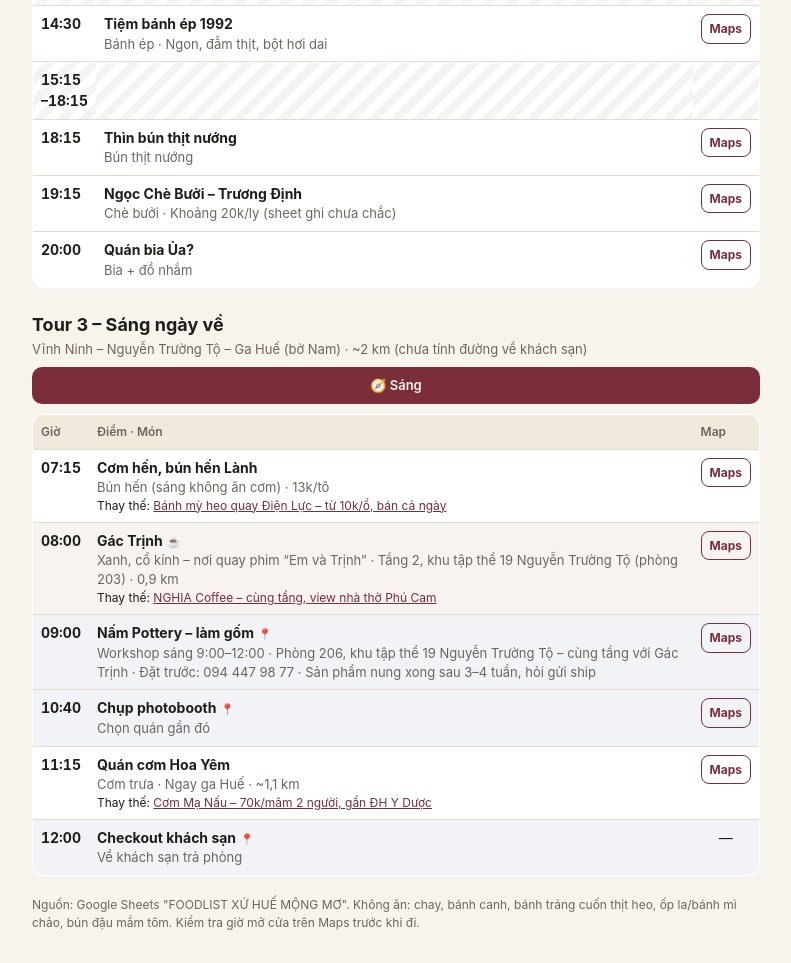
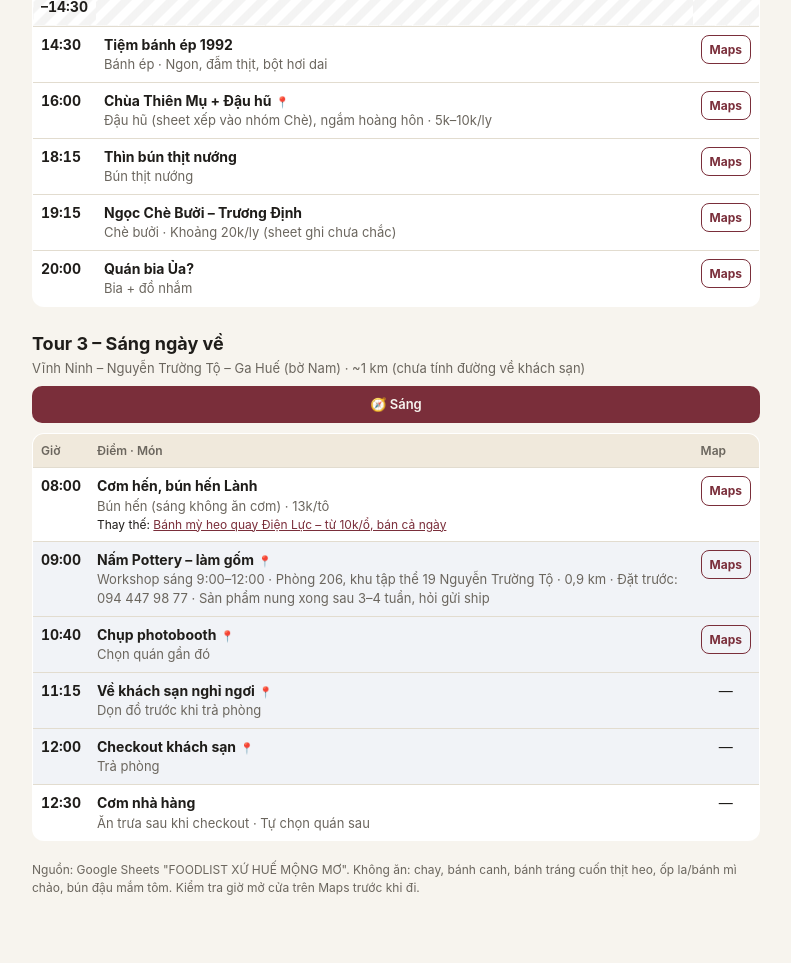
Before and after one commit to luandang4/hue-food-tour, a plain HTML site: page index.html in a window 1280 px wide. Shown: the part 1387-2350 px from the top of the page, without its empty margins (244-1035 px from the left). After the commit the page ends 2315 px from the top, so only its background shows below. Drawn offline with Linux system fonts and the light colour scheme.

Commit message:
Move Thiên Mụ to Tour 2, simplify Tour 3 morning
Co-Authored-By: Claude Opus 5.5 <noreply@anthropic.com>

```diff
--- a/index.html
+++ b/index.html
@@ -45,12 +45,12 @@ const M = s => "https://www.google.com/maps/search/?api=1&query=" + encodeURICom
 const TOURS = {
  t1: {
   title: "Tour 1 – Bờ Bắc",
-  area: "Kinh Thành – Tây Lộc – Lăng Khải Định – Đồi Thiên An – Thiên Mụ – Gia Hội",
-  desc: "Cả ngày. Sáng: bún bò Loan, xôi, Phê La rồi vào Đại Nội. Trưa: cơm hến chợ Tây Lộc. Chiều: lăng Khải Định, đồi Thiên An, hoàng hôn ở Thiên Mụ. Tối: cụm Gia Hội.",
-  total: "~53 km",
+  area: "Kinh Thành – Gia Hội – Lăng Khải Định – Đồi Thiên An",
+  desc: "Cả ngày. Sáng: bún bò Loan, xôi, Phê La rồi vào Đại Nội. Trưa: cơm hến chợ Tây Lộc. Chiều: lăng Khải Định, đồi Thiên An, chè và bèo nậm lọc. Tối: cafe, ốc.",
+  total: "~47 km",
   routes: [
    ["Chỉ đường: Sáng → Trưa","https://www.google.com/maps/dir/16.4552769,107.5879102/16.4768718,107.5834445/16.4671334,107.5905512/16.4678107,107.5790879/16.471901,107.575877/16.4792689,107.5936163"],
-   ["Chỉ đường: Chiều → Tối","https://www.google.com/maps/dir/16.4792689,107.5936163/16.3990174,107.5903393/16.4105291,107.5823373/16.4537195,107.5445808/16.4690466,107.5850157/16.4819779,107.5896761/16.4733122,107.5815629/16.4791391,107.5892809"]
+   ["Chỉ đường: Chiều → Tối","https://www.google.com/maps/dir/16.4792689,107.5936163/16.3990174,107.5903393/16.4105291,107.5823373/16.4690466,107.5850157/16.4819779,107.5896761/16.4733122,107.5815629/16.4791391,107.5892809"]
   ],
   stops: [
    {time:"06:30",kind:"food",opt:true,hr:true,name:"Bún bò Loan",cat:"Bún bò Huế",dish:"Bún bò Huế (ăn sáng)",addr:"P. Thuận Hóa (bờ Nam)",info:"Từ 30k/tô",note:"Sheet: “Gu ba mẹ tui – 2 con người rất khó tính vụ ăn uống”.",
@@ -67,26 +67,26 @@ const TOURS = {
     map:"https://www.google.com/maps/place/C%C6%A1m+h%E1%BA%BFn+Hoa+%C4%90%C3%B4ng/@16.4584265,107.5442169,14z/data=!4m10!1m2!2m1!1zdGnhu4dtIGPGoW0gaHXhur8!3m6!1s0x3141a120eec0e6c3:0x5e3ba950477012ba!8m2!3d16.4792689!4d107.5936163!15sChF0aeG7h20gY8ahbSBodeG6v1oTIhF0aeG7h20gY8ahbSBodeG6v5IBFXZpZXRuYW1lc2VfcmVzdGF1cmFudOABAA!16s%2Fg%2F11bws53nys"},
    {time:"13:30",end:"14:45",kind:"sight",name:"Lăng Khải Định",addr:"Thủy Bằng, P. Thủy Xuân (phía Nam thành phố)",dist:"12,4 km · ~35 phút",map:M("Lăng Khải Định Huế")},
    {time:"15:00",end:"16:00",kind:"sight",name:"Đồi Thiên An",addr:"Thủy Bằng, P. Thủy Xuân (phía Nam thành phố)",note:"Đi luôn sau Lăng Khải Định, rồi lên Thiên Mụ.",dist:"3,2 km · ~10 phút",map:M("Đồi Thiên An Huế")},
-   {time:"16:30",end:"17:30",kind:"food",hr:true,sightToo:true,name:"Chùa Thiên Mụ + Đậu hũ",cat:"Chè",dish:"Đậu hũ (sheet xếp vào nhóm Chè), ngắm hoàng hôn",addr:"Đường Nguyễn Phúc Nguyên, P. Kim Long",info:"5k–10k/ly",note:"Trước chùa có cả một dãy hàng đậu hũ, ngồi hàng nào cũng được.",dist:"10,1 km · ~28 phút",map:M("Chùa Thiên Mụ Huế")},
-   {time:"17:50",kind:"food",hr:true,name:"Chè Mợ Tôn Đích",cat:"Chè",dish:"Chè bột lọc heo quay (đặc sản)",addr:"Khu cửa Thượng Tứ, Đông Ba, P. Phú Xuân",info:"17k/ly",note:"Nằm trên đường từ Thiên Mụ về Gia Hội.",dist:"5,5 km · ~15 phút",
+   {time:"16:30",kind:"food",hr:true,name:"Chè Mợ Tôn Đích",cat:"Chè",dish:"Chè bột lọc heo quay (đặc sản)",addr:"Khu cửa Thượng Tứ, Đông Ba, P. Phú Xuân",info:"17k/ly",note:"Từ Đồi Thiên An về thành phố.",dist:"9,3 km · ~25 phút",
     map:"https://www.google.com/maps/place/Ch%C3%A8+M%E1%BB%A3+T%C3%B4n+%C4%90%C3%ADch/@16.4690466,107.5850157,17z/data=!4m6!3m5!1s0x3141a13065375f0f:0x1c449355353d15b2!8m2!3d16.4690466!4d107.5850157!16s%2Fg%2F11c4tb28kd"},
-   {time:"18:30",kind:"food",hr:true,name:"Bánh Bèo Nậm Lọc Huế Xưa",cat:"Bánh Huế",dish:"Bánh bèo, nậm, bánh lọc",addr:"Đường Nguyễn Bỉnh Khiêm, Gia Hội",note:"Sheet ghi quán bán trưa và xế. Nếu đã đóng, ăn ngay sau Xôi Ngô Đức Kế buổi sáng.",dist:"1,8 km · ~6 phút",
+   {time:"17:15",kind:"food",hr:true,name:"Bánh Bèo Nậm Lọc Huế Xưa",cat:"Bánh Huế",dish:"Bánh bèo, nậm, bánh lọc",addr:"Đường Nguyễn Bỉnh Khiêm, Gia Hội",note:"Sheet ghi quán bán trưa và xế. Giờ 17:15 vẫn trong khung xế.",dist:"1,8 km · ~6 phút",
     map:"https://www.google.com/maps/place/Qu%C3%A1n+B%C3%A1nh+B%C3%A8o+N%E1%BA%ADm+L%E1%BB%8Dc+Hu%E1%BA%BF+X%C6%B0a/@16.4819779,107.5896761,17z/data=!4m6!3m5!1s0x3141a0d884d0af8f:0xaee706b9b3cdd8f6!8m2!3d16.4819779!4d107.5896761!16s%2Fg%2F11hbg8pxg1"},
+   {time:"18:00",end:"19:15",kind:"free",name:""},
    {time:"19:15",end:"19:55",kind:"cafe",name:"Tan. cafe – 86 Đinh Tiên Hoàng",dish:"Industrial, xanh, có bàn cao · cafe muối, matcha latte, cafe bắp",addr:"86 Đinh Tiên Hoàng, P. Phú Xuân (Kinh Thành)",info:"Chủ sheet thích cơ sở này nhất",dist:"1,8 km · ~6 phút",
     map:M("tan. cafe 86 Đinh Tiên Hoàng Huế")},
    {time:"20:05",kind:"food",hr:true,name:"Ốc Hẻm Huế",cat:"Ốc",dish:"Các món ốc",addr:"Gia Hội, P. Phú Xuân",info:"Ngon, đông khách",dist:"2 km · ~6 phút",
     map:"https://www.google.com/maps/place/%E1%BB%90c+H%E1%BA%BBm+Hu%E1%BA%BF/@16.4791391,107.5892809,17z/data=!4m6!3m5!1s0x3141a1441d8fb92f:0x9292b0aea10208a9!8m2!3d16.4791391!4d107.5892809!16s%2Fg%2F11t_hxv8x0"},
   ],
-  sights:["Đại Nội (Hoàng Thành)","Chợ Tây Lộc – đồ 2hand","Lăng Khải Định","Đồi Thiên An","Chùa Thiên Mụ – hoàng hôn","Phố cổ Gia Hội về đêm"]
+  sights:["Đại Nội (Hoàng Thành)","Chợ Tây Lộc – đồ 2hand","Lăng Khải Định","Đồi Thiên An","Phố cổ Gia Hội về đêm"]
  },
  t2: {
   title: "Tour 2 – Bờ Nam",
-  area: "An Cựu – Vỹ Dạ – Vĩnh Ninh – Phố Tây",
-  desc: "Cả ngày. Sáng: xôi, cà phê retro ven sông, cà phê mèo. Trưa: bún mắm heo quay. Chiều: bánh ép, thời gian trống. Tối: bún thịt nướng, chè bưởi, kết thúc bằng bia ở Phố Tây.",
-  total: "~9 km",
+  area: "An Cựu – Vỹ Dạ – Thiên Mụ – Phố Tây",
+  desc: "Cả ngày. Sáng: xôi, cà phê retro ven sông, cà phê mèo. Trưa: bún mắm heo quay. Chiều: bánh ép, hoàng hôn ở chùa Thiên Mụ + đậu hũ. Tối: bún thịt nướng, chè bưởi, kết thúc bằng bia ở Phố Tây.",
+  total: "~22 km",
   routes: [
    ["Chỉ đường: Sáng → Chiều","https://www.google.com/maps/dir/16.4586672,107.5985064/16.4563909,107.6017607/16.4607647,107.6056488/16.4613952,107.604454/16.4585147,107.6091045"],
-   ["Chỉ đường: Chiều → Tối","https://www.google.com/maps/dir/16.4585147,107.6091045/16.4682284,107.6006988/16.4650454,107.5887145/16.4691608,107.5957886"]
+   ["Chỉ đường: Chiều → Tối","https://www.google.com/maps/dir/16.4585147,107.6091045/16.4537195,107.5445808/16.4682284,107.6006988/16.4650454,107.5887145/16.4691608,107.5957886"]
   ],
   stops: [
    {time:"07:00",kind:"food",hr:true,name:"Xôi Dì Gái",cat:"Xôi",dish:"Xôi lộn xộn",addr:"Khu Phan Đình Phùng, P. Thuận Hóa",info:"Từ 15k",
@@ -100,39 +100,35 @@ const TOURS = {
    {time:"13:00",end:"14:30",kind:"free",name:""},
    {time:"14:30",kind:"food",hr:true,name:"Tiệm bánh ép 1992",cat:"Bánh ép",dish:"Bánh ép",addr:"Khu An Đông, P. An Cựu",info:"Ngon, đẫm thịt, bột hơi dai",dist:"0,75 km · ~3 phút",
     map:"https://www.google.com/maps/place/Ti%E1%BB%87m+b%C3%A1nh+%C3%A9p+1992/@16.4585147,107.6091045,17z/data=!4m6!3m5!1s0x3141a1581796c887:0xae0403180c0559f8!8m2!3d16.4585147!4d107.6091045!16s%2Fg%2F11twhypz4f"},
-   {time:"15:15",end:"18:15",kind:"free",name:""},
-   {time:"18:15",kind:"food",hr:true,name:"Thìn bún thịt nướng",cat:"Cháo, bún",dish:"Bún thịt nướng",addr:"Đường Văn Cao, P. Vỹ Dạ",dist:"2 km · ~6 phút",note:"Thay cho Cá Viên O Huệ.",
+   {time:"16:00",end:"17:30",kind:"food",hr:true,sightToo:true,name:"Chùa Thiên Mụ + Đậu hũ",cat:"Chè",dish:"Đậu hũ (sheet xếp vào nhóm Chè), ngắm hoàng hôn",addr:"Đường Nguyễn Phúc Nguyên, P. Kim Long",info:"5k–10k/ly",note:"Trước chùa có cả một dãy hàng đậu hũ, ngồi hàng nào cũng được.",dist:"8,2 km · ~22 phút",map:M("Chùa Thiên Mụ Huế")},
+   {time:"18:15",kind:"food",hr:true,name:"Thìn bún thịt nướng",cat:"Cháo, bún",dish:"Bún thịt nướng",addr:"Đường Văn Cao, P. Vỹ Dạ",dist:"7 km · ~20 phút",note:"Thay cho Cá Viên O Huệ.",
     map:"https://www.google.com/maps/place/Th%C3%ACn+b%C3%BAn+th%E1%BB%8Bt+n%C6%B0%E1%BB%9Bng/@16.4682335,107.5958332,17z/data=!3m1!4b1!4m6!3m5!1s0x3141a1a4cb51b0e3:0x5a65f7d9047ace0f!8m2!3d16.4682284!4d107.6006988!16s%2Fg%2F11sxxf6mk5"},
    {time:"19:15",kind:"food",name:"Ngọc Chè Bưởi – Trương Định",cat:"Chè",dish:"Chè bưởi",addr:"Khu 30 Trương Định, Vĩnh Ninh, P. Thuận Hóa",info:"Khoảng 20k/ly (sheet ghi chưa chắc)",note:"Không tô xanh trong sheet và chủ sheet thấy hơi ngọt; ăn tráng miệng sau bún thịt nướng. Có thể gọi ít ngọt.",dist:"1,7 km · ~5 phút",
     map:"https://www.google.com/maps/place/NG%E1%BB%8CC+CH%C3%88+B%C6%AF%E1%BB%9EI+-+TR%C6%AF%C6%A0NG+%C4%90%E1%BB%8ANH/@16.4650454,107.5887145,17z/data=!4m6!3m5!1s0x3141a1733b44edc7:0x9905b4101091f08c!8m2!3d16.4650454!4d107.5887145!16s%2Fg%2F11ryqvmzzq"},
    {time:"20:00",kind:"food",hr:true,name:"Quán bia Ủa?",cat:"Nhậu",dish:"Bia + đồ nhắm",addr:"Đường Võ Thị Sáu (Phố Tây)",note:"Muốn ăn Cơm niêu Chạn thì quán ở ngay cạnh, cũng trên Võ Thị Sáu.",dist:"1,2 km · ~4 phút",
     map:"https://www.google.com/maps/place/Qu%C3%A1n+bia+%E1%BB%A6a%3F/@16.4691608,107.5957886,17z/data=!4m6!3m5!1s0x3141a191d647371d:0x9d53b7e32ddcb634!8m2!3d16.4691608!4d107.5957886!16s%2Fg%2F11p74r22kp"}
   ],
-  sights:["Chợ An Cựu","Bờ sông Lê Lợi","Cầu Trường Tiền lên đèn","Phố đi bộ Phố Tây","Vỹ Dạ"]
+  sights:["Chùa Thiên Mụ – hoàng hôn","Chợ An Cựu","Bờ sông Lê Lợi","Cầu Trường Tiền lên đèn","Phố đi bộ Phố Tây","Vỹ Dạ"]
  },
  t3: {
   title: "Tour 3 – Sáng ngày về",
   area: "Vĩnh Ninh – Nguyễn Trường Tộ – Ga Huế (bờ Nam)",
-  desc: "Buổi sáng trước khi trả phòng: bún hến, cafe Gác Trịnh, làm gốm ở Nấm Pottery (cùng toà nhà), chụp photobooth, ăn trưa sớm rồi checkout 12:00.",
-  total: "~2 km (chưa tính đường về khách sạn)",
+  desc: "Buổi sáng ngày về: bún hến, làm gốm ở Nấm Pottery, chụp photobooth, về nghỉ rồi checkout 12:00, ăn trưa sau khi trả phòng.",
+  total: "~1 km (chưa tính đường về khách sạn)",
   routes: [
-   ["Chỉ đường: Sáng","https://www.google.com/maps/dir/16.4604975,107.5902821/16.4558853,107.5867182/16.4572104,107.5780953"]
+   ["Chỉ đường: Sáng","https://www.google.com/maps/dir/16.4604975,107.5902821/16.4557891,107.5867759"]
   ],
   stops: [
-   {time:"07:15",kind:"food",hr:true,name:"Cơm hến, bún hến Lành",cat:"Cơm/bún hến",dish:"Bún hến (sáng không ăn cơm)",info:"13k/tô",
+   {time:"08:00",kind:"food",hr:true,name:"Cơm hến, bún hến Lành",cat:"Cơm/bún hến",dish:"Bún hến (sáng không ăn cơm)",info:"13k/tô",
     alt:["Bánh mỳ heo quay Điện Lực – từ 10k/ổ, bán cả ngày","https://www.google.com/maps/place/B%C3%A1nh+M%E1%BB%B3+Heo+Quay+%C4%90i%E1%BB%87n+L%E1%BB%B1c/@16.4571025,107.5731935,15z/data=!4m10!1m2!2m1!1zYsOhbmggbcOsIGh14bq_!3m6!1s0x3141a140ca5e4c9d:0x2dc63c11505391bc!8m2!3d16.4571025!4d107.5922479!15sCg9iw6FuaCBtw6wgaHXhur9aESIPYsOhbmggbcOsIGh14bq_kgEUZmFzdF9mb29kX3Jlc3RhdXJhbnTgAQA!16s%2Fg%2F11f0_stzz9"],
     map:"https://www.google.com/maps/place/C%C6%A1m+h%E1%BA%BFn,+b%C3%BAn+h%E1%BA%BFn+L%C3%A0nh/@16.4584265,107.5442169,14z/data=!4m10!1m2!2m1!1zdGnhu4dtIGPGoW0gaHXhur8!3m6!1s0x3141a1d4b4a734ed:0x908f8827a3866af6!8m2!3d16.4604975!4d107.5902821!15sChF0aeG7h20gY8ahbSBodeG6v1oTIhF0aeG7h20gY8ahbSBodeG6v5IBBmJpc3Ryb-ABAA!16s%2Fg%2F11j6ywdys_"},
-   {time:"08:00",end:"08:50",kind:"cafe",name:"Gác Trịnh",dish:"Xanh, cổ kính – nơi quay phim “Em và Trịnh”",info:"Tầng 2, khu tập thể 19 Nguyễn Trường Tộ (phòng 203) · 0,9 km",
-    alt:["NGHIA Coffee – cùng tầng, view nhà thờ Phú Cam","https://www.google.com/maps/place/NGHIA+Coffee/@16.4557942,107.5841956,17z/data=!3m1!4b1!4m6!3m5!1s0x3141a1b8597b165b:0x7e946f4c4ff929f2!8m2!3d16.4557891!4d107.5867759!16s%2Fg%2F11kc19hntj"],
-    map:"https://www.google.com/maps/place/G%C3%A1c+Tr%E1%BB%8Bnh/@16.4557558,107.586695,20.7z/data=!4m6!3m5!1s0x3141a154ea29492b:0xa774eaca38fa64bd!8m2!3d16.4558853!4d107.5867182!16s%2Fg%2F11f772txfj"},
-   {time:"09:00",end:"10:30",kind:"sight",name:"Nấm Pottery – làm gốm",dish:"Workshop sáng 9:00–12:00",info:"Phòng 206, khu tập thể 19 Nguyễn Trường Tộ – cùng tầng với Gác Trịnh · Đặt trước: 094 447 98 77 · Sản phẩm nung xong sau 3–4 tuần, hỏi gửi ship",
+   {time:"09:00",end:"10:30",kind:"sight",name:"Nấm Pottery – làm gốm",dish:"Workshop sáng 9:00–12:00",info:"Phòng 206, khu tập thể 19 Nguyễn Trường Tộ · 0,9 km · Đặt trước: 094 447 98 77 · Sản phẩm nung xong sau 3–4 tuần, hỏi gửi ship",
     map:"https://www.google.com/maps/place/NGHIA+Coffee/@16.4557942,107.5841956,17z/data=!3m1!4b1!4m6!3m5!1s0x3141a1b8597b165b:0x7e946f4c4ff929f2!8m2!3d16.4557891!4d107.5867759!16s%2Fg%2F11kc19hntj"},
    {time:"10:40",end:"11:10",kind:"sight",name:"Chụp photobooth",dish:"Chọn quán gần đó",
     map:M("photobooth gần Nguyễn Trường Tộ Huế")},
-   {time:"11:15",kind:"food",hr:true,name:"Quán cơm Hoa Yêm",cat:"Cơm",dish:"Cơm trưa",info:"Ngay ga Huế · ~1,1 km",
-    alt:["Cơm Mạ Nấu – 70k/mâm 2 người, gần ĐH Y Dược","https://www.google.com/maps/place/C%C6%A1m+M%E1%BA%A1+N%E1%BA%A5u/@16.4611757,107.5836691,17z/data=!4m11!1m3!2m2!1zY8ahbSB04bqlbQ!6e5!3m6!1s0x3141a1b47cccfde7:0x51648d84830fc25d!8m2!3d16.4611757!4d107.5884327!15sCgpjxqFtIHThuqVtWgwiCmPGoW0gdOG6pW2SAQpyZXN0YXVyYW504AEA!16s%2Fg%2F11h5nrdsps"],
-    map:"https://www.google.com/maps/place/Qu%C3%A1n+c%C6%A1m+Hoa+Y%C3%AAm/@16.4584265,107.5442169,14z/data=!4m11!1m3!2m2!1zdGnhu4dtIGPGoW0gaHXhur8!6e5!3m6!1s0x3141a15c7f2f8b77:0x203046c74235fd20!8m2!3d16.4572104!4d107.5780953!15sChF0aeG7h20gY8ahbSBodeG6v1oTIhF0aeG7h20gY8ahbSBodeG6v5IBCnJlc3RhdXJhbnTgAQA!16s%2Fg%2F11j6hlxt0p"},
-   {time:"12:00",kind:"sight",name:"Checkout khách sạn",dish:"Về khách sạn trả phòng"}
+   {time:"11:15",end:"12:00",kind:"sight",name:"Về khách sạn nghỉ ngơi",dish:"Dọn đồ trước khi trả phòng"},
+   {time:"12:00",kind:"sight",name:"Checkout khách sạn",dish:"Trả phòng"},
+   {time:"12:30",kind:"food",name:"Cơm nhà hàng",dish:"Ăn trưa sau khi checkout",info:"Tự chọn quán sau"}
   ]
  }
 };
```
Also changed, not shown: 1 other file.
